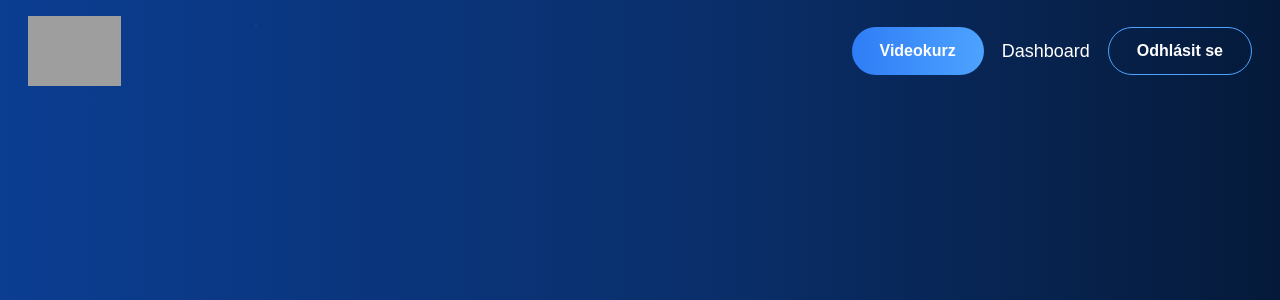
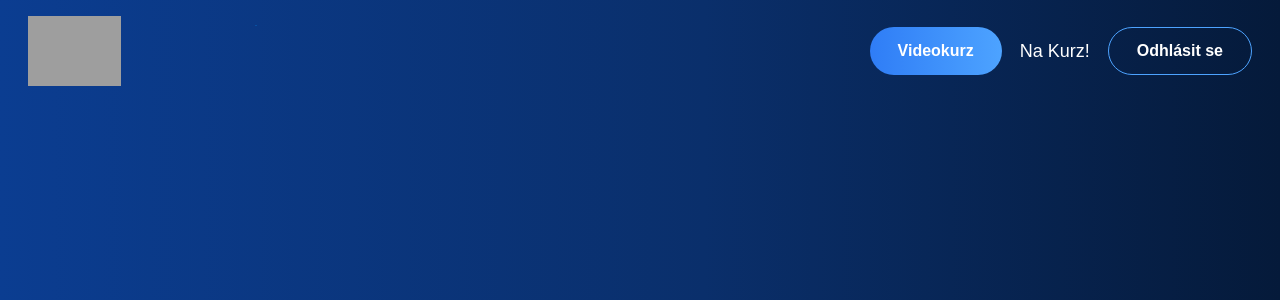
Before and after one commit to BignerCZE/Elektroakademie, a Django app: page / in a window 1280 px wide. Shown: the top 300 px of the page. Run offline with Django 5.2, Linux system fonts and the light colour scheme; the visitor is signed in with stand-in values (Sample User, id 1); data that the repository does not hold is empty; grey boxes are pictures that could not be loaded.

Commit message:
opravný první commit

```diff
--- a/courses/templates/courses/base.html
+++ b/courses/templates/courses/base.html
@@ -24,7 +24,7 @@
                     <a href="{% url 'index' %}#courses" class="menu-button">Videokurz</a>
 
                     {% if user.is_authenticated %}
-                    <a href="{% url 'dashboard' %}" class="login-link">Dashboard</a>
+                    <a href="{% url 'dashboard' %}" class="login-link">Na Kurz!</a>
                     <form method="post" action="{% url 'logout' %}" class="logout-form">
                         {% csrf_token %}
                         <button type="submit" class="outline-button">Odhlásit se</button>
```
